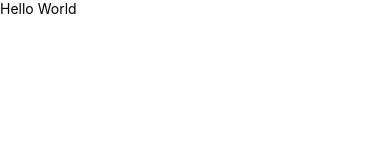
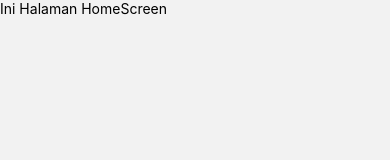
Before and after one commit to vhihafiz/MovieWith-ReactNative, a React Native app: screen /Home in a window 390 px wide. Shown: the top 160 px of the page. Built offline with nearby package versions, Linux system fonts and the light colour scheme.

Commit message:
[FEATURE] install dependencies needed, create folder for route Home Genre and Movie Screen

```diff
--- a/App.js
+++ b/App.js
@@ -1,11 +1,10 @@
 import { StatusBar } from 'expo-status-bar';
 import { StyleSheet, Text, View } from 'react-native';
+import AppNavigation from './src/screen/navigation/AppNavigation';
 
 export default function App() {
   return (
-    <View>
-      <Text className="">Hello World</Text>
-    </View>
+    <AppNavigation></AppNavigation>
   );
 }
 
--- a/package.json
+++ b/package.json
@@ -10,6 +10,7 @@
   },
   "dependencies": {
     "@react-navigation/native": "^6.1.7",
+    "@react-navigation/native-stack": "^6.9.13",
     "expo": "~49.0.7",
     "expo-linear-gradient": "^12.3.0",
     "expo-status-bar": "~1.6.0",
--- /dev/null
+++ b/src/screen/HomeScreen.js
@@ -0,0 +1,11 @@
+import { Text, View } from "react-native";
+
+export default function HomeScreen() {
+
+    return (
+        <View>
+            <Text>Ini Halaman HomeScreen</Text>
+        </View>
+    )
+
+}
--- /dev/null
+++ b/src/screen/navigation/AppNavigation.js
@@ -0,0 +1,17 @@
+import HomeScreen from "../HomeScreen";
+import { NavigationContainer } from "@react-navigation/native";
+import { createNativeStackNavigator } from "@react-navigation/native-stack";
+
+
+
+const Stack = createNativeStackNavigator();
+
+export default function AppNavigation() {
+    return (
+        <NavigationContainer>
+            <Stack.Navigator>
+                <Stack.Screen name="Home" options={{ headerShown: false }} component={HomeScreen} />
+            </Stack.Navigator>
+        </NavigationContainer>
+    )
+}
```
Also changed, not shown: src/screen/GenreScreen.js (added, +11 -0 lines), src/screen/MovieScreen.js (added, +11 -0 lines), src/screen/theme/Index.js (added, +9 -0 lines), 2 other files (tests, documents, lock files or other folders).
